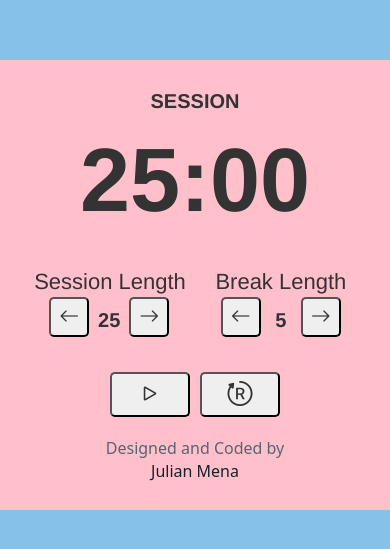
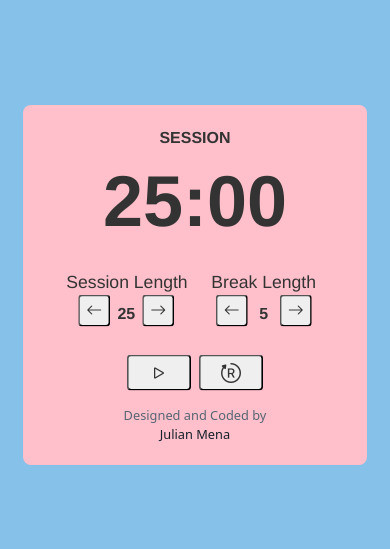
Before and after one commit to Julianmenav/pomodoro-clock, a React (Create React App) app: page / in a window 390 px wide. Shown: the part 137-686 px from the top of the page. Built offline with nearby package versions, Linux system fonts and the light colour scheme.

Commit message:
Responsive design

```diff
--- a/src/App.css
+++ b/src/App.css
@@ -69,6 +69,16 @@ body {
   margin-top: 9px;
 }
 
+.start-and-reset {
+  display: flex;
+  flex-direction: row;
+}
+
+button {
+  display: grid;
+  place-content: center;
+}
+
 .big {
   height: 45px;
   width: 80px;
@@ -89,3 +99,14 @@ body {
   color: #17202A;
   text-decoration: none;
 }
+
+@media only screen and (max-width: 600px) {
+  /* For mobile phones: */
+    .container {
+    transform: scale(0.8);
+    -webkit-transform: scale(0.8);
+    -moz-transform: scale(0.8);
+    -ms-transform: scale(0.8);
+    -o-transform: scale(0.8);
+  }
+}
--- a/src/App.js
+++ b/src/App.js
@@ -96,19 +96,19 @@ const App = (props) => {
         </div>
       </div>
       <br></br>
-      <div>
+      <div className="start-and-reset">
         <button id="start_stop"
           onClick={start}
           className={running ? ("bi bi-pause big") : ("bi bi-play big")}
         ></button>
         <button className={"bi bi-bootstrap-reboot big"} id="reset" onClick={reset}></button>
+      </div>
       <div className="author">
         {' '}
         Designed and Coded by <br />
         <a href="https://github.com/Julianmenav/" target="_blank">
           Julian Mena
         </a>
-        </div>
       </div>
     </div>
   )
```
Lines whose indentation alone changed are shown as unchanged.
